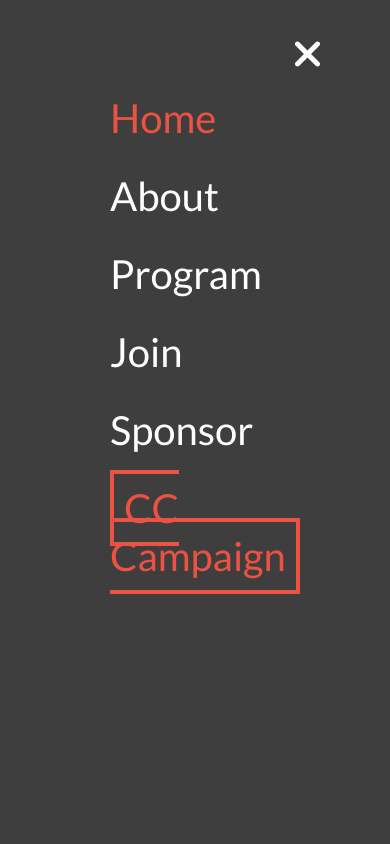
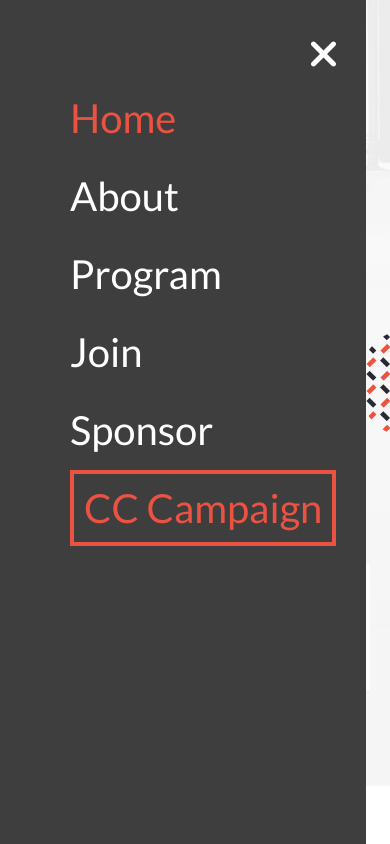
Before and after one commit to adebsa2401/Microverse-Capstone-1, a website: page index.html in a window 390 px wide. Both pictures are taken after a click on the link 34 px from the left and 31 px from the top of the page. Shown: the top 844 px of the page. Drawn offline with Linux system fonts and the light colour scheme.

Commit message:
fix: Fix campaign link overflow in mobile menu

```diff
--- a/assets/css/mobile-menu.css
+++ b/assets/css/mobile-menu.css
@@ -3,7 +3,7 @@
   flex-direction: column;
   background-color: var(--dark-grey-color);
   height: 100%;
-  padding: 30px 70px;
+  padding: 30px;
 }
 
 .mobile-menu * {
```
